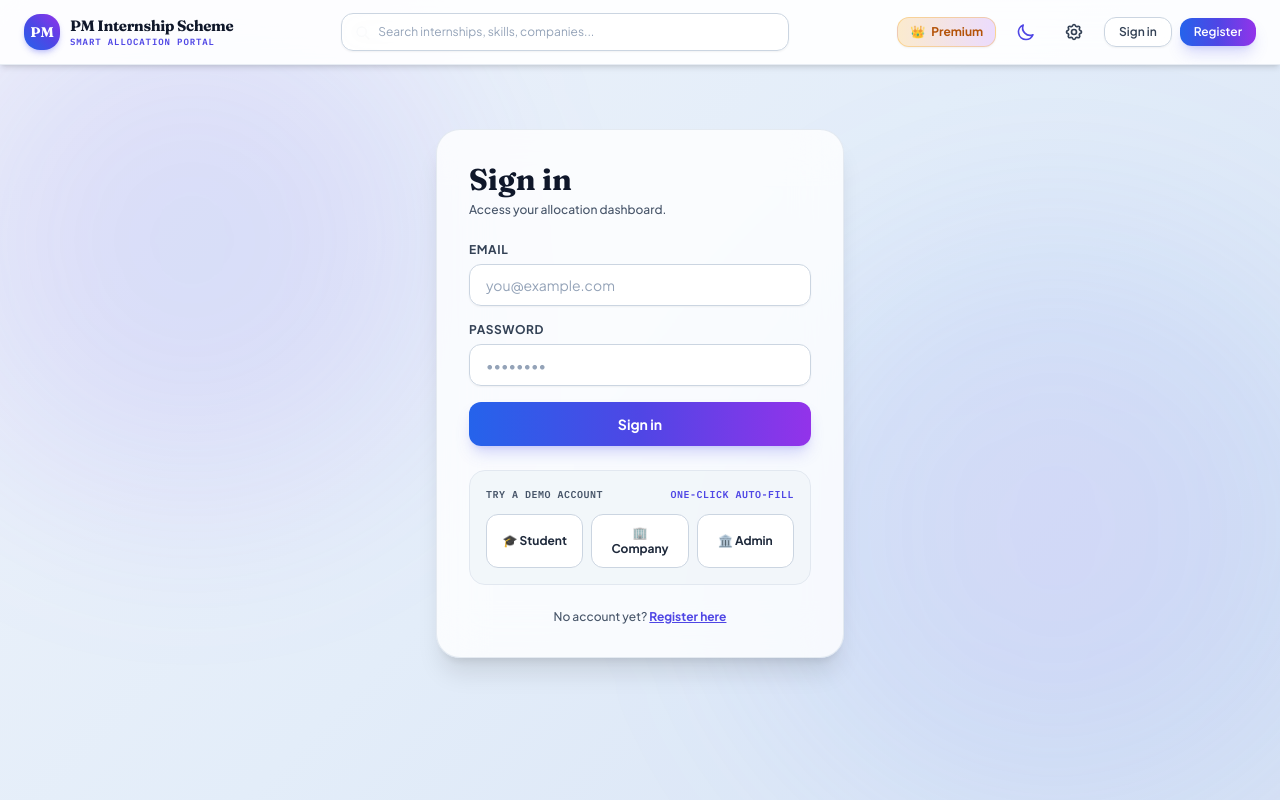
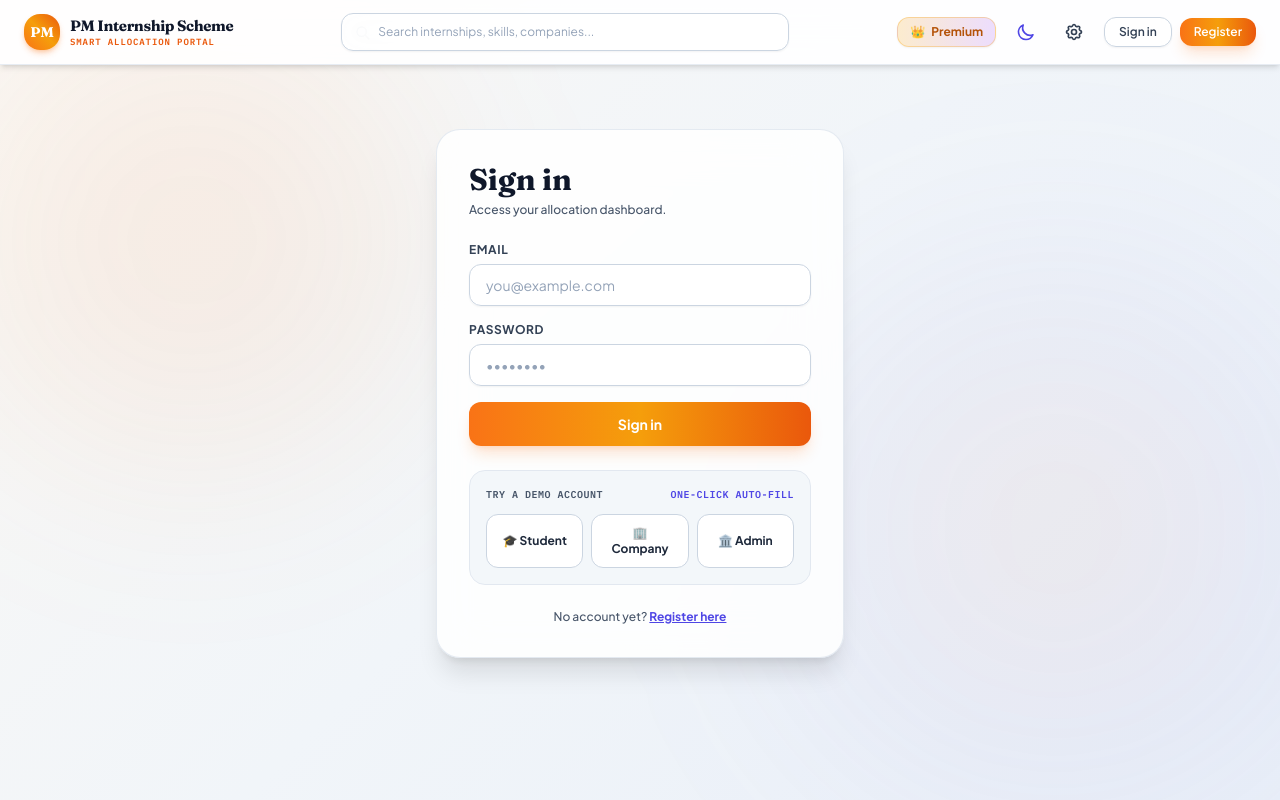
Before and after one commit to 2k25cse2510066-max/PMIS-Platform, a React (Vite) app in the folder frontend/: page /login in a window 1280 px wide. Built offline with nearby package versions, Linux system fonts and the light colour scheme.

Commit message:
theme check

```diff
--- a/frontend/src/components/Navbar.jsx
+++ b/frontend/src/components/Navbar.jsx
@@ -84,14 +84,14 @@ export default function Navbar({ onToggleSidebar, search, onSearchChange }) {
             )}
 
             <Link to="/" className="flex items-center gap-2.5">
-              <div className="w-9 h-9 rounded-2xl bg-gradient-to-tr from-blue-600 via-indigo-600 to-purple-600 text-white flex items-center justify-center font-display text-sm font-black shadow-md shadow-indigo-500/30">
+              <div className="w-9 h-9 rounded-2xl bg-gradient-to-tr from-orange-500 via-amber-500 to-orange-600 text-white flex items-center justify-center font-display text-sm font-black shadow-md shadow-orange-500/30">
                 PM
               </div>
               <div className="leading-tight hidden sm:block">
                 <div className="font-display font-extrabold text-slate-900 dark:text-white text-[15px] tracking-tight">
                   PM Internship Scheme
                 </div>
-                <div className="text-[9px] tracking-widest uppercase font-mono text-indigo-600 dark:text-indigo-400 font-bold">
+                <div className="text-[9px] tracking-widest uppercase font-mono text-orange-600 dark:text-orange-400 font-bold">
                   Smart Allocation Portal
                 </div>
               </div>
@@ -350,7 +350,7 @@ export default function Navbar({ onToggleSidebar, search, onSearchChange }) {
                 </div>
 
                 <div className="relative">
-                  <div className="w-9 h-9 rounded-full bg-gradient-to-tr from-indigo-500 to-purple-500 text-white flex items-center justify-center font-black text-sm shadow-md border border-white/30">
+                  <div className="w-9 h-9 rounded-full bg-gradient-to-tr from-orange-500 to-amber-500 text-white flex items-center justify-center font-black text-sm shadow-md border border-white/30">
                     {initial}
                   </div>
                   <span className="absolute bottom-0 right-0 w-2.5 h-2.5 bg-emerald-500 rounded-full ring-2 ring-white dark:ring-[#0C0A1D]" />
--- a/frontend/src/components/Sidebar.jsx
+++ b/frontend/src/components/Sidebar.jsx
@@ -72,7 +72,7 @@ export default function Sidebar({ activeTab, onSelectTab, isOpen, onClose }) {
                   }}
                   className={`w-full flex items-center gap-3 px-3.5 py-3 rounded-2xl text-xs font-bold transition-all duration-200 ${
                     isActive
-                      ? 'bg-gradient-to-r from-blue-600 via-indigo-600 to-purple-600 text-white shadow-md shadow-indigo-500/25 border border-white/20'
+                      ? 'bg-gradient-to-r from-orange-500 via-amber-500 to-orange-600 dark:from-blue-600 dark:via-indigo-600 dark:to-purple-600 text-white shadow-md shadow-orange-500/20 dark:shadow-indigo-500/25 border border-white/20'
                       : 'text-slate-700 dark:text-slate-300 hover:text-slate-900 dark:hover:text-white hover:bg-slate-200/60 dark:hover:bg-white/[0.08]'
                   }`}
                 >
@@ -88,7 +88,7 @@ export default function Sidebar({ activeTab, onSelectTab, isOpen, onClose }) {
           {/* Premium Feature Card with Interactive Early Access Preview */}
           <div
             onClick={() => setShowPremiumModal(true)}
-            className="mt-6 p-4 rounded-2xl bg-gradient-to-br from-indigo-500/10 via-purple-500/10 to-blue-500/10 border border-indigo-500/20 dark:border-white/15 backdrop-blur-md space-y-2.5 cursor-pointer hover:border-indigo-500/40 hover:shadow-lg transition-all group"
+            className="mt-6 p-4 rounded-2xl bg-gradient-to-br from-amber-500/10 via-orange-500/10 to-amber-500/10 dark:from-indigo-500/10 dark:via-purple-500/10 dark:to-blue-500/10 border border-amber-500/20 dark:border-white/15 backdrop-blur-md space-y-2.5 cursor-pointer hover:border-amber-500/40 dark:hover:border-indigo-500/40 hover:shadow-lg transition-all group"
           >
             <div className="flex items-center justify-between gap-2">
               <div className="flex items-center gap-1.5">
@@ -108,7 +108,7 @@ export default function Sidebar({ activeTab, onSelectTab, isOpen, onClose }) {
                 e.stopPropagation();
                 setShowPremiumModal(true);
               }}
-              className="w-full py-2 px-3 rounded-xl bg-gradient-to-r from-blue-600 via-indigo-600 to-purple-600 text-white text-xs font-bold shadow-md hover:from-blue-500 hover:to-purple-500 transition-all active:scale-95 flex items-center justify-center gap-1"
+              className="w-full py-2 px-3 rounded-xl bg-gradient-to-r from-orange-500 via-amber-500 to-orange-600 dark:from-blue-600 dark:via-indigo-600 dark:to-purple-600 text-white text-xs font-bold shadow-md shadow-orange-500/20 dark:shadow-indigo-500/25 hover:from-orange-400 hover:to-amber-500 dark:hover:from-blue-500 dark:hover:to-purple-500 transition-all active:scale-95 flex items-center justify-center gap-1"
             >
               <span>Explore Features</span>
               <span>→</span>
--- a/frontend/src/index.css
+++ b/frontend/src/index.css
@@ -7,9 +7,9 @@ html {
 }
 
 body {
-  @apply bg-[#EEF3FA] text-slate-900 font-sans antialiased selection:bg-indigo-500 selection:text-white
-         dark:bg-[#0C0A1D] dark:text-slate-100 transition-colors duration-200 min-h-screen relative overflow-x-hidden;
-  background-image: linear-gradient(135deg, #EEF3FA 0%, #E3EDF9 50%, #D8E3F5 100%);
+  @apply bg-[#F8FAFC] text-slate-900 font-sans antialiased selection:bg-orange-500 selection:text-white
+         dark:bg-[#0C0A1D] dark:text-slate-100 dark:selection:bg-indigo-500 transition-colors duration-200 min-h-screen relative overflow-x-hidden;
+  background-image: linear-gradient(135deg, #FAF8F5 0%, #F1F5F9 50%, #E9EFF8 100%);
 }
 
 .dark body {
@@ -25,7 +25,7 @@ body::before {
   width: 50vw;
   height: 50vw;
   border-radius: 50%;
-  background: radial-gradient(circle, rgba(99, 102, 241, 0.15) 0%, rgba(139, 92, 246, 0.1) 50%, transparent 70%);
+  background: radial-gradient(circle, rgba(249, 115, 22, 0.1) 0%, rgba(251, 146, 60, 0.05) 50%, transparent 70%);
   filter: blur(80px);
   pointer-events: none;
   z-index: 0;
@@ -42,7 +42,7 @@ body::after {
   width: 55vw;
   height: 55vw;
   border-radius: 50%;
-  background: radial-gradient(circle, rgba(168, 85, 247, 0.12) 0%, rgba(59, 130, 246, 0.1) 50%, transparent 70%);
+  background: radial-gradient(circle, rgba(251, 146, 60, 0.08) 0%, rgba(99, 102, 241, 0.05) 50%, transparent 70%);
   filter: blur(90px);
   pointer-events: none;
   z-index: 0;
@@ -70,19 +70,19 @@ body::after {
   background: rgba(139, 92, 246, 0.35);
 }
 ::-webkit-scrollbar-thumb:hover {
-  background: rgba(99, 102, 241, 0.7);
+  background: rgba(249, 115, 22, 0.7);
 }
 
 /* Focus ring visible for keyboard nav */
 a:focus-visible, button:focus-visible, input:focus-visible, select:focus-visible, textarea:focus-visible {
-  outline: 2px solid #8B5CF6;
+  outline: 2px solid #F97316;
   outline-offset: 2px;
 }
 
 @layer components {
   /* Glassmorphism Panel & Card Classes */
   .glass-panel {
-    @apply relative bg-white/80 dark:bg-white/[0.07] backdrop-blur-xl border border-slate-200/90 dark:border-white/10 shadow-xl rounded-3xl text-slate-900 dark:text-white transition-all duration-300;
+    @apply relative bg-white/85 dark:bg-white/[0.07] backdrop-blur-xl border border-slate-200/90 dark:border-white/10 shadow-xl rounded-3xl text-slate-900 dark:text-white transition-all duration-300;
   }
 
   .stub-card, .glass-card {
@@ -100,21 +100,21 @@ a:focus-visible, button:focus-visible, input:focus-visible, select:focus-visible
 
   /* Match Score Ring */
   .seal {
-    @apply relative flex items-center justify-center rounded-full border-[3px] border-indigo-500/80 text-slate-900 dark:text-white font-mono font-bold shadow-md;
-    background: repeating-conic-gradient(#EEF2FF 0deg 2deg, transparent 2deg 12deg);
+    @apply relative flex items-center justify-center rounded-full border-[3px] border-orange-500/80 dark:border-indigo-500/80 text-slate-900 dark:text-white font-mono font-bold shadow-md;
+    background: repeating-conic-gradient(#FFF3EC 0deg 2deg, transparent 2deg 12deg);
   }
   .dark .seal {
     background: repeating-conic-gradient(#1E1B4B 0deg 2deg, transparent 2deg 12deg);
   }
 
-  /* Premium Gradient Buttons */
+  /* Premium Buttons */
   .btn-primary, .btn-gradient {
-    @apply inline-flex items-center justify-center gap-2 rounded-xl bg-gradient-to-r from-blue-600 via-indigo-600 to-purple-600 text-white px-5 py-2.5 font-semibold text-sm
-           hover:from-blue-500 hover:via-indigo-500 hover:to-purple-500 active:scale-[0.98] shadow-lg shadow-indigo-500/25 transition-all disabled:opacity-50 disabled:cursor-not-allowed disabled:transform-none;
+    @apply inline-flex items-center justify-center gap-2 rounded-xl bg-gradient-to-r from-orange-500 via-amber-500 to-orange-600 dark:from-blue-600 dark:via-indigo-600 dark:to-purple-600 text-white px-5 py-2.5 font-semibold text-sm
+           hover:from-orange-400 hover:to-amber-500 dark:hover:from-blue-500 dark:hover:to-purple-500 active:scale-[0.98] shadow-lg shadow-orange-500/20 dark:shadow-indigo-500/25 transition-all disabled:opacity-50 disabled:cursor-not-allowed disabled:transform-none;
   }
   .btn-secondary {
     @apply inline-flex items-center justify-center gap-2 rounded-xl border border-slate-300 dark:border-white/20 text-slate-700 dark:text-white bg-white/80 dark:bg-white/[0.08] backdrop-blur-md px-5 py-2.5 font-semibold text-sm
-           hover:bg-white dark:hover:bg-white/[0.15] hover:border-slate-400 dark:hover:border-white/30 active:scale-[0.98] shadow-sm transition-all disabled:opacity-50 disabled:cursor-not-allowed;
+           hover:bg-slate-100 dark:hover:bg-white/[0.15] hover:border-slate-400 dark:hover:border-white/30 active:scale-[0.98] shadow-sm transition-all disabled:opacity-50 disabled:cursor-not-allowed;
   }
   .btn-saffron {
     @apply inline-flex items-center justify-center gap-2 rounded-xl bg-gradient-to-r from-amber-500 to-orange-600 text-white px-5 py-2.5 font-semibold text-sm
@@ -124,7 +124,7 @@ a:focus-visible, button:focus-visible, input:focus-visible, select:focus-visible
   /* Translucent Form Controls */
   .input {
     @apply w-full rounded-xl border border-slate-300 dark:border-white/15 bg-white/90 dark:bg-white/[0.06] backdrop-blur-md px-4 py-2.5 text-sm text-slate-900 dark:text-white placeholder:text-slate-400 dark:placeholder:text-white/40
-           focus:border-indigo-500 dark:focus:border-indigo-400 focus:ring-2 focus:ring-indigo-500/30 outline-none transition-all shadow-sm;
+           focus:border-orange-500 dark:focus:border-indigo-400 focus:ring-2 focus:ring-orange-500/30 dark:focus:ring-indigo-500/30 outline-none transition-all shadow-sm;
   }
   .label {
     @apply block text-xs font-bold uppercase tracking-wider text-slate-700 dark:text-slate-300 mb-1.5;
@@ -132,10 +132,10 @@ a:focus-visible, button:focus-visible, input:focus-visible, select:focus-visible
 
   /* Badges & Chips */
   .chip {
-    @apply inline-flex items-center gap-1 rounded-lg border border-indigo-400/40 dark:border-indigo-500/30 bg-indigo-500/10 dark:bg-indigo-500/20 px-2.5 py-1 text-xs font-semibold text-indigo-700 dark:text-indigo-300 backdrop-blur-sm;
+    @apply inline-flex items-center gap-1 rounded-lg border border-orange-400/40 dark:border-indigo-500/30 bg-orange-500/10 dark:bg-indigo-500/20 px-2.5 py-1 text-xs font-semibold text-orange-800 dark:text-indigo-300 backdrop-blur-sm;
   }
   .chip-missing {
-    @apply inline-flex items-center gap-1 rounded-lg border border-amber-500/40 dark:border-amber-500/30 bg-amber-500/10 dark:bg-amber-500/20 px-2.5 py-1 text-xs font-semibold text-amber-700 dark:text-amber-300 backdrop-blur-sm;
+    @apply inline-flex items-center gap-1 rounded-lg border border-amber-500/40 dark:border-amber-500/30 bg-amber-500/10 dark:bg-amber-500/20 px-2.5 py-1 text-xs font-semibold text-amber-800 dark:text-amber-300 backdrop-blur-sm;
   }
 
   .stat-card {
--- a/frontend/src/pages/Login.jsx
+++ b/frontend/src/pages/Login.jsx
@@ -97,7 +97,7 @@ export default function Login() {
                 onClick={() => fill('student')}
                 className={`px-3 py-2.5 rounded-xl text-xs font-bold flex flex-col items-center justify-center gap-0.5 transition-all ${
                   activeDemo === 'student'
-                    ? 'bg-gradient-to-r from-blue-600 via-indigo-600 to-purple-600 text-white shadow-lg shadow-indigo-500/30 border border-white/20'
+                    ? 'bg-gradient-to-r from-orange-500 via-amber-500 to-orange-600 dark:from-blue-600 dark:via-indigo-600 dark:to-purple-600 text-white shadow-lg shadow-orange-500/20 dark:shadow-indigo-500/30 border border-white/20'
                     : 'bg-white dark:bg-white/10 text-slate-800 dark:text-slate-200 border border-slate-300 dark:border-white/15 hover:bg-slate-200/60 dark:hover:bg-white/20'
                 }`}
               >
@@ -114,7 +114,7 @@ export default function Login() {
                 onClick={() => fill('company')}
                 className={`px-3 py-2.5 rounded-xl text-xs font-bold flex flex-col items-center justify-center gap-0.5 transition-all ${
                   activeDemo === 'company'
-                    ? 'bg-gradient-to-r from-blue-600 via-indigo-600 to-purple-600 text-white shadow-lg shadow-indigo-500/30 border border-white/20'
+                    ? 'bg-gradient-to-r from-orange-500 via-amber-500 to-orange-600 dark:from-blue-600 dark:via-indigo-600 dark:to-purple-600 text-white shadow-lg shadow-orange-500/20 dark:shadow-indigo-500/30 border border-white/20'
                     : 'bg-white dark:bg-white/10 text-slate-800 dark:text-slate-200 border border-slate-300 dark:border-white/15 hover:bg-slate-200/60 dark:hover:bg-white/20'
                 }`}
               >
@@ -131,7 +131,7 @@ export default function Login() {
                 onClick={() => fill('admin')}
                 className={`px-3 py-2.5 rounded-xl text-xs font-bold flex flex-col items-center justify-center gap-0.5 transition-all ${
                   activeDemo === 'admin'
-                    ? 'bg-gradient-to-r from-blue-600 via-indigo-600 to-purple-600 text-white shadow-lg shadow-indigo-500/30 border border-white/20'
+                    ? 'bg-gradient-to-r from-orange-500 via-amber-500 to-orange-600 dark:from-blue-600 dark:via-indigo-600 dark:to-purple-600 text-white shadow-lg shadow-orange-500/20 dark:shadow-indigo-500/30 border border-white/20'
                     : 'bg-white dark:bg-white/10 text-slate-800 dark:text-slate-200 border border-slate-300 dark:border-white/15 hover:bg-slate-200/60 dark:hover:bg-white/20'
                 }`}
               >
--- a/frontend/src/pages/Register.jsx
+++ b/frontend/src/pages/Register.jsx
@@ -47,7 +47,7 @@ export default function Register() {
                 onClick={() => setRole(r)}
                 className={`rounded-xl border px-3 py-2.5 text-xs font-bold capitalize transition-all ${
                   role === r
-                    ? 'bg-gradient-to-r from-blue-600 via-indigo-600 to-purple-600 text-white shadow-lg shadow-indigo-500/30 border-white/20'
+                    ? 'bg-gradient-to-r from-orange-500 via-amber-500 to-orange-600 dark:from-blue-600 dark:via-indigo-600 dark:to-purple-600 text-white shadow-lg shadow-orange-500/20 dark:shadow-indigo-500/30 border-white/20'
                     : 'bg-white dark:bg-white/10 text-slate-800 dark:text-slate-200 border-slate-300 dark:border-white/15 hover:bg-slate-200/60 dark:hover:bg-white/20'
                 }`}
               >
--- a/frontend/src/pages/StudentDashboard.jsx
+++ b/frontend/src/pages/StudentDashboard.jsx
@@ -54,7 +54,7 @@ export default function StudentDashboard() {
         {/* Main Content Panel */}
         <main className="flex-1 min-w-0 space-y-6">
           {/* Welcome Banner Card */}
-          <div className="glass-panel p-6 sm:p-8 relative overflow-hidden bg-gradient-to-r from-blue-900/80 via-indigo-900/80 to-purple-900/80 text-white border-slate-200/90 dark:border-white/15">
+          <div className="glass-panel p-6 sm:p-8 relative overflow-hidden bg-gradient-to-r from-blue-900/90 via-indigo-900/90 to-purple-900/90 text-white border-slate-200/90 dark:border-white/15 shadow-xl">
             <div className="relative z-10 flex flex-col lg:flex-row lg:items-center justify-between gap-6">
               <div className="space-y-2 max-w-xl">
                 <div className="flex items-center gap-3">
@@ -109,7 +109,7 @@ export default function StudentDashboard() {
                 onClick={() => setTab(t)}
                 className={`px-5 py-2.5 text-xs font-bold rounded-xl whitespace-nowrap transition-all duration-200 ${
                   tab === t
-                    ? 'bg-gradient-to-r from-blue-600 via-indigo-600 to-purple-600 text-white shadow-md shadow-indigo-500/30'
+                    ? 'bg-gradient-to-r from-orange-500 via-amber-500 to-orange-600 dark:from-blue-600 dark:via-indigo-600 dark:to-purple-600 text-white shadow-md shadow-orange-500/20 dark:shadow-indigo-500/30'
                     : 'text-slate-700 dark:text-slate-300 hover:text-slate-900 dark:hover:text-white hover:bg-slate-200/60 dark:hover:bg-white/10'
                 }`}
               >
```
